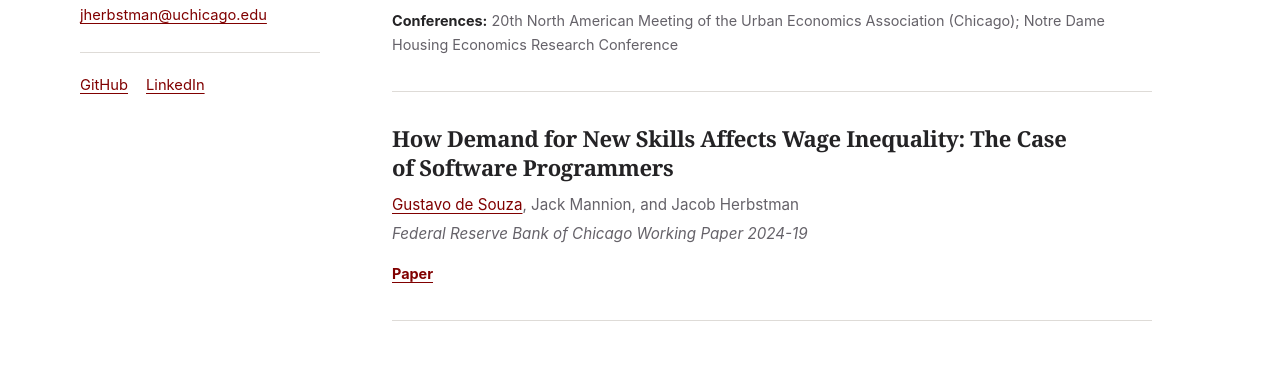
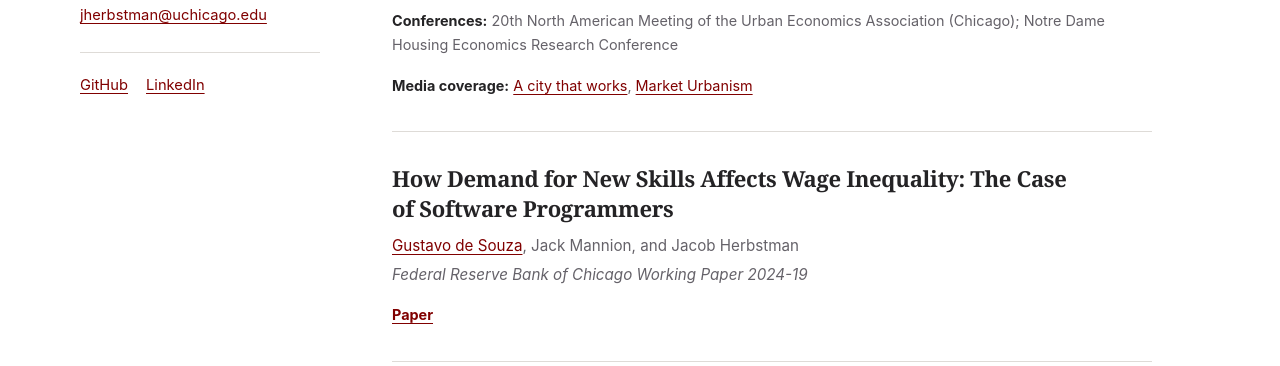
Before and after one commit to JacobHerbstman/jacobherbstman.github.io, a plain HTML site: page research.html in a window 1280 px wide. Shown: the part 434-800 px from the top of the page. Drawn offline with Linux system fonts and the light colour scheme.

Commit message:
Add Kreisman fellowship and paper coverage

```diff
--- a/research.html
+++ b/research.html
@@ -67,6 +67,11 @@
               <span>Conferences:</span>
               20th North American Meeting of the Urban Economics Association (Chicago); Notre Dame Housing Economics Research Conference
             </p>
+            <p class="media-coverage">
+              <span>Media coverage:</span>
+              <a href="https://citythatworks.substack.com/p/quantifying-the-cost-of-aldermanic">A city that works</a>,
+              <a href="https://marketurbanism.com/2026/10/20/hot-takes-pensees-uea2026/">Market Urbanism</a>
+            </p>
           </article>
 
           <article class="paper">
```
Also changed, not shown: index.html (+4 -2 lines).
